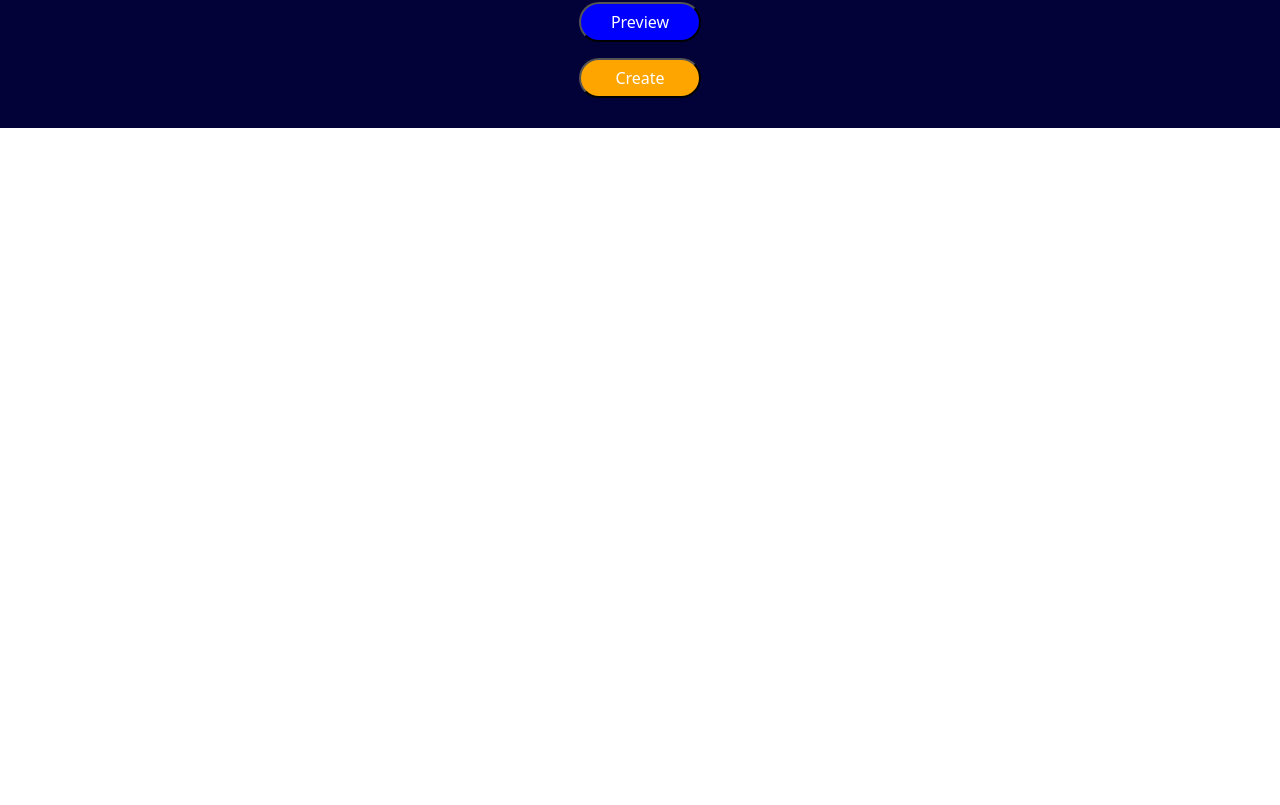
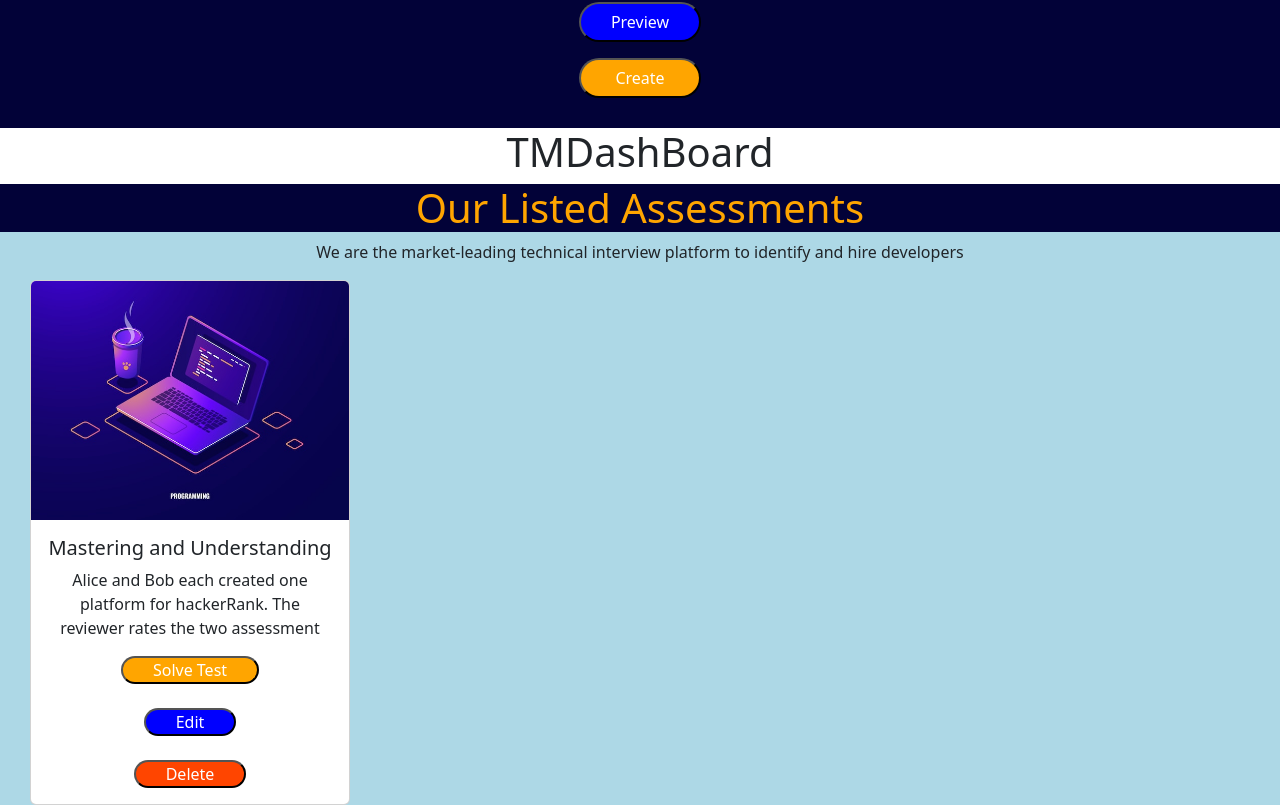
Before and after one commit to martwebber/devgauge, a React (Create React App) app in the folder frontend/: page /assessments in a window 1280 px wide. Shown: the part 692-1497 px from the top of the page. Before the commit the page ends 820 px from the top, so only its background shows below. Built offline with nearby package versions, Linux system fonts and the light colour scheme.

Commit message:
TM Dashboard setup

```diff
--- a/frontend/src/pages/assessments/index.jsx
+++ b/frontend/src/pages/assessments/index.jsx
@@ -1,4 +1,5 @@
 import React from 'react'
+import TMDashBoard from '../dashboard/TMDashBoard'
 import CreateNewQuestionForm from '../questions/CreateNewQuestionForm'
 import CreateAssessmentForm from './CreateAssessmentForm'
 
@@ -12,6 +13,9 @@ export const Assessments = () => {
       <div>
       <CreateAssessmentForm />
       </div>
+      <div>
+      <TMDashBoard />
+      </div>
 
 
     </div>
--- /dev/null
+++ b/frontend/src/pages/dashboard/TMCard.js
@@ -0,0 +1,30 @@
+import React from "react";
+import imagecard from "../images/imagecard.jpg"
+
+function TMCard() {
+  return (
+    <div>
+      <div className="card" style={{ width: 20 + "rem" , marginLeft: 30 + "px"}}>
+        <img src={imagecard} alt="imagecard" className="card-img-top" />
+        <div className="card-body">
+          <h5 className="card-title">Mastering and Understanding</h5>
+          <p className="card-text">
+            Alice and Bob each created one platform for hackerRank. The reviewer
+            rates the two assessment
+          </p>
+          <div>
+            <button style={{backgroundColor: "orange", borderRadius: 15 + "px"}}>Solve Test</button>
+          </div><br/>
+
+          <div style={{}}>
+            <button style={{backgroundColor: "blue", borderRadius: 15 + "px"}}>Edit</button>
+          </div><br/>
+          <div>
+            <button style={{backgroundColor: "orangered", borderRadius: 15 + "px"}}>Delete</button>
+          </div>
+        </div>
+      </div>
+    </div>
+  );
+}
+export default TMCard;
--- /dev/null
+++ b/frontend/src/pages/dashboard/TMDashBoard.js
@@ -0,0 +1,24 @@
+import React from "react";
+import "../questions/Question.css";
+import TMCard from "./TMCard"
+
+function TMDashBoard() {
+  return (
+    <div>
+      <h1>TMDashBoard</h1>
+      <div style={{ backgroundColor: "lightblue" }}>
+        <div className="tmTitle">
+          <h1>Our Listed Assessments</h1>
+        </div>
+        <div className="tmBody">
+          <p>
+            We are the market-leading technical interview platform to identify
+            and hire developers
+          </p>
+          <TMCard/>
+        </div>
+      </div>
+    </div>
+  );
+}
+export default TMDashBoard;
--- a/frontend/src/pages/questions/Question.css
+++ b/frontend/src/pages/questions/Question.css
@@ -16,6 +16,22 @@
 
 /* question form */
 .question {
-  background-color: rgb(201, 225, 245);
+  background-color: rgb(194, 227, 238);
   padding: 30px;
 }
+
+/* TM DashBoard */
+.tmTitle{
+background-color: rgb(2, 2, 56);
+color: orange;
+
+}
+
+.tmBody{
+    background-color: lightblue;
+}
+
+button {
+    padding: 0px 30px;
+    color: #fff;
+  }
```
Also changed, not shown: frontend/src/pages/answers/CreateAnswers.js (added, +18 -0 lines), frontend/src/pages/images/imagecard.jpg (added).
